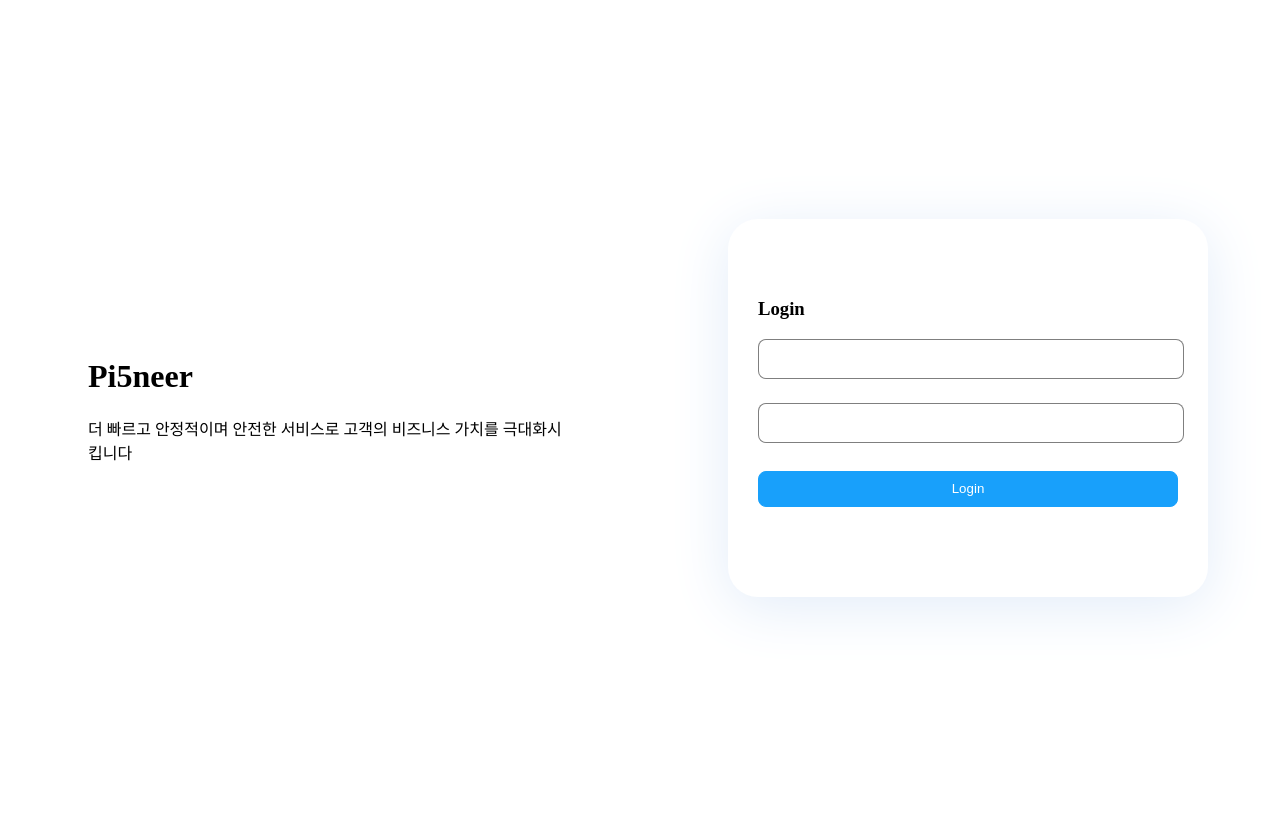
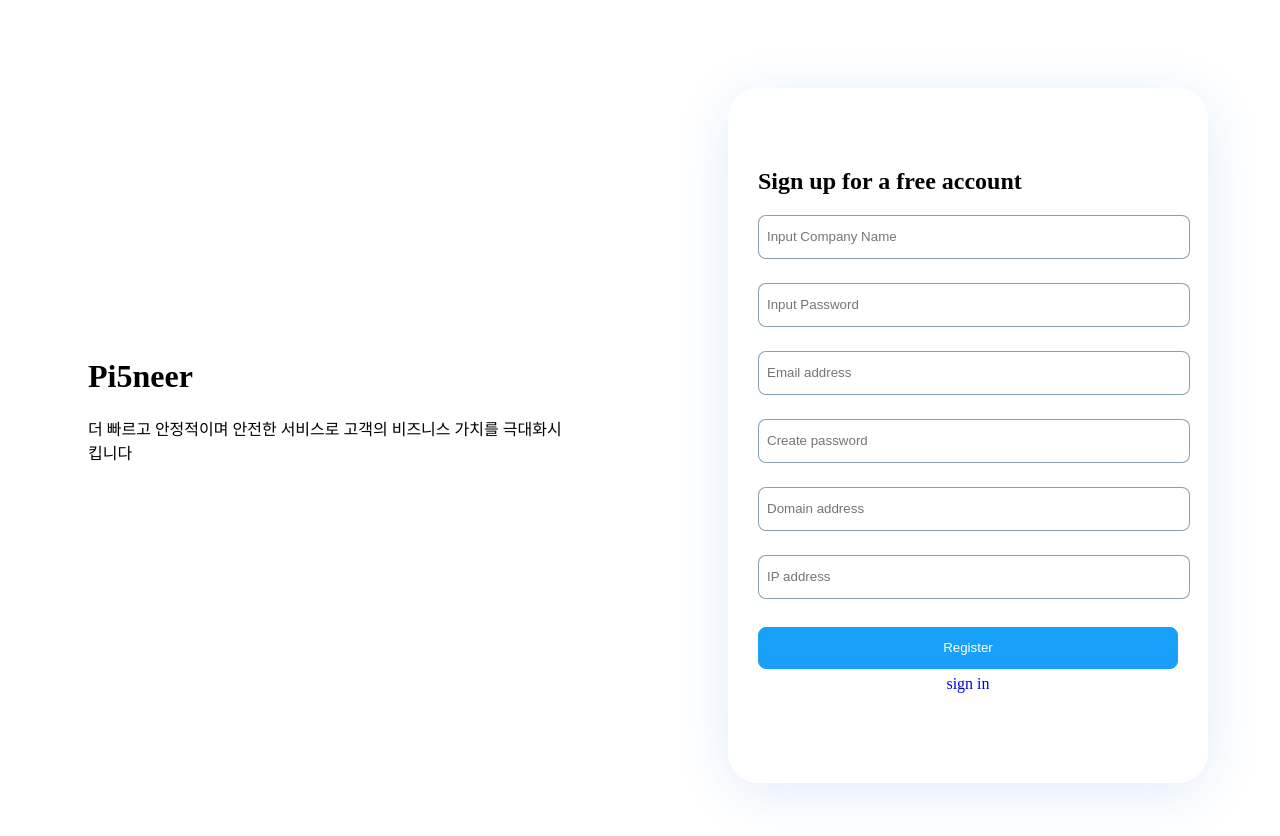
Before and after one commit to grain-ahrok/saas-wfks, a React (Create React App) app in the folder frontend/pi5neer_fe/: page /signup in a window 1280 px wide. Shown: the top 836 px of the page. Before the commit the page ends 808 px from the top, so only its background shows below. Built offline with nearby package versions, Linux system fonts and the light colour scheme.

Commit message:
feat: 회원가입 페이지 기본 UI 구현 및 라우팅 기능 추가

```diff
--- a/frontend/pi5neer_fe/package.json
+++ b/frontend/pi5neer_fe/package.json
@@ -8,7 +8,8 @@
     "@testing-library/user-event": "^13.5.0",
     "react": "^18.2.0",
     "react-dom": "^18.2.0",
-    "react-scripts": "5.0.1",
+    "react-router-dom": "^6.16.0",
+    "react-scripts": "^5.0.1",
     "web-vitals": "^2.1.4"
   },
   "scripts": {
--- a/frontend/pi5neer_fe/src/App.js
+++ b/frontend/pi5neer_fe/src/App.js
@@ -1,11 +1,17 @@
-import AuthMain from './pages/auth/AuthMain.js'
+import { BrowserRouter, Route, Routes} from "react-router-dom";
+import SignIn from './pages/auth/SignIn.js'
+import SignUp from './pages/auth/SignUp.js'
 import './App.css'
 
 function App() {
   return (
-    <div>
-      <AuthMain/>
-    </div>
+      <BrowserRouter>
+        <Routes>
+          <Route exact path="/" element={<SignIn />}/>
+          <Route path="/signup" element={<SignUp />}/>
+        </Routes>
+
+      </BrowserRouter>
   )
 }
 
--- a/frontend/pi5neer_fe/src/pages/auth/AuthMain.module.css
+++ b/frontend/pi5neer_fe/src/pages/auth/Auth.module.css
@@ -22,21 +22,38 @@
 
 .InputField {
     width:100%;
-    height: 36px;
+    height: 40px;
     border-radius: 8px;
-    border: 1px solid rgba(0, 0, 0, 0.50);
+    padding-left : 8px;
+    border: 1px solid rgba(17, 67, 101, 0.50);
     margin-bottom: 24px;
 }
 
 .LoginBtn {
     margin-top: 4px;
     width:100%;
-    height: 36px;
+    height: 42px;
     border-radius: 8px;
     background: #18A0FB;
     color: white;
     border: 1px solid #18A0FB;
 }
+
+.NavigateBtn {
+    margin-top:6px;
+    display: flex;
+    justify-content: center;
+    color : rgba(17, 67, 101, 0.50);
+}
+
+.NavigateBtn > a {
+    text-decoration-line : none;
+}
+.NavigateBtn > a:active {
+    color: black;
+}
+
+
 
 .ShadowBox {
     padding : 30px;
--- a/frontend/pi5neer_fe/src/pages/auth/AuthMain.js
+++ b/frontend/pi5neer_fe/src/pages/auth/SignIn.js
@@ -1,6 +1,6 @@
-import styles from './AuthMain.module.css';
+import styles from './Auth.module.css';
 
-function AuthMain() {
+function SignIn() {
     return (
         <div className={styles.Screen}>
             <div className={styles.LogoWindow}>
@@ -10,14 +10,19 @@ function AuthMain() {
             <div className={styles.InputWindow}>
                 <div className={styles.ShadowBox}>
                     <div className={styles.InputPadding}>
-                        <h3>Login</h3>
-                        <input className={styles.InputField}></input>
-                        <input className={styles.InputField}></input>
+                        <h2>Sign in</h2>
+                        <input className={styles.InputField} placeholder="Input Company Name"></input>
+                        <input className={styles.InputField} placeholder="Input Password" type="password"></input>
                         <button className={styles.LoginBtn} type="button">Login</button>
+                        <div className={styles.NavigateBtn}>
+                            <a href="./signup">sign up</a>
+                            <div>&nbsp;/&nbsp;</div>
+                            <a href="#">forgot my password</a>
+                        </div>
                     </div>
                 </div>
             </div>
         </div>
     );
 }
-  export default AuthMain;
+  export default SignIn;
--- /dev/null
+++ b/frontend/pi5neer_fe/src/pages/auth/SignUp.js
@@ -0,0 +1,30 @@
+import styles from './Auth.module.css';
+
+function SignUp() {
+    return (
+        <div className={styles.Screen}>
+            <div className={styles.LogoWindow}>
+                <h1>Pi5neer</h1>
+                <p>더 빠르고 안정적이며 안전한 서비스로 고객의 비즈니스 가치를 극대화시킵니다</p>
+            </div>
+            <div className={styles.InputWindow}>
+                <div className={styles.ShadowBox}>
+                    <div className={styles.InputPadding}>
+                        <h2>Sign up for a free account</h2>
+                        <input className={styles.InputField} placeholder="Input Company Name"></input>
+                        <input className={styles.InputField} placeholder="Input Password" type="password"></input>
+                        <input className={styles.InputField} placeholder="Email address"></input>
+                        <input className={styles.InputField} placeholder="Create password"></input>
+                        <input className={styles.InputField} placeholder="Domain address"></input>
+                        <input className={styles.InputField} placeholder="IP address"></input>
+                        <button className={styles.LoginBtn} type="button">Register</button>
+                        <div className={styles.NavigateBtn}>
+                            <a href="./">sign in</a>
+                        </div>
+                    </div>
+                </div>
+            </div>
+        </div>
+    );
+}
+  export default SignUp;
```
Also changed, not shown: 1 other file (tests, documents, lock files or other folders).
